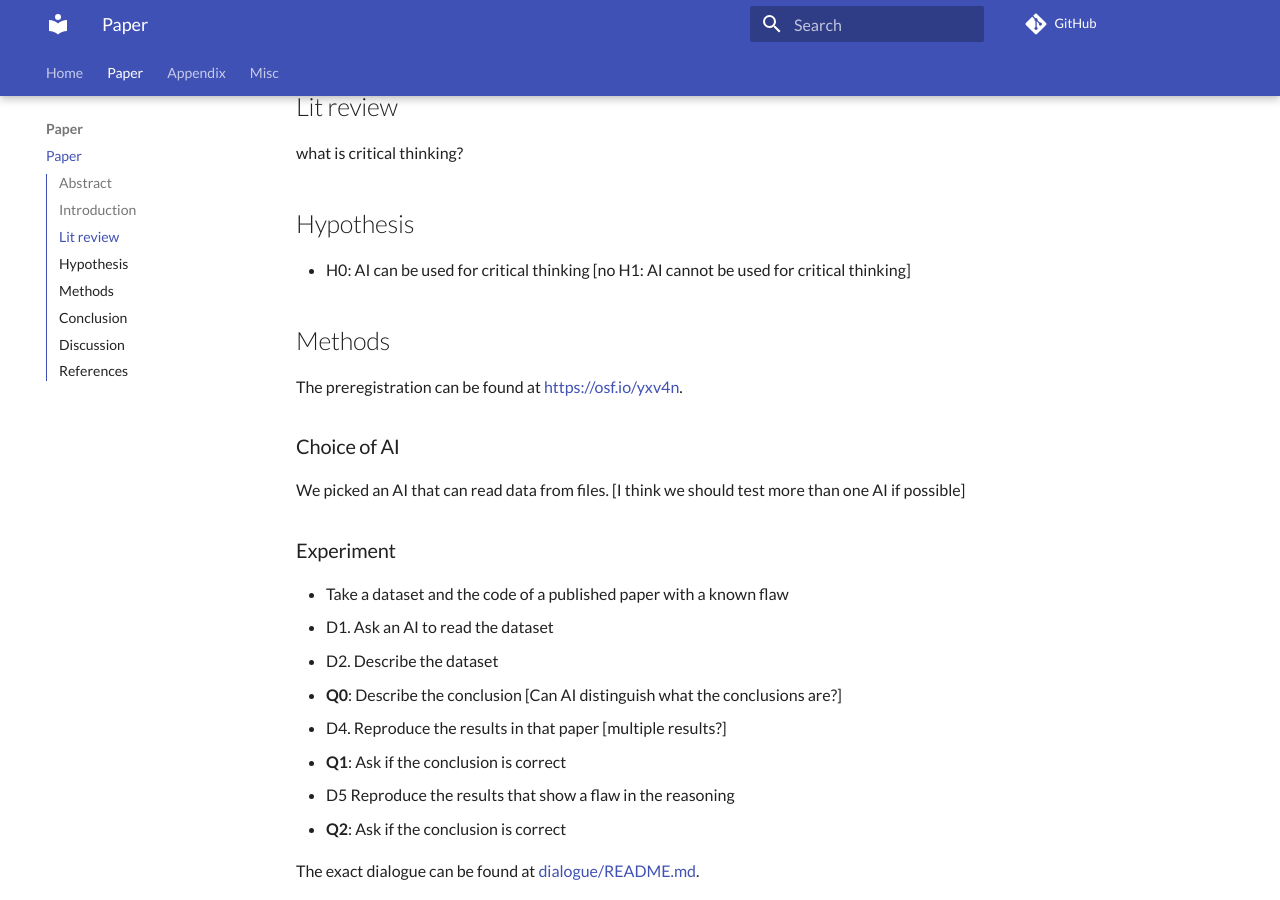
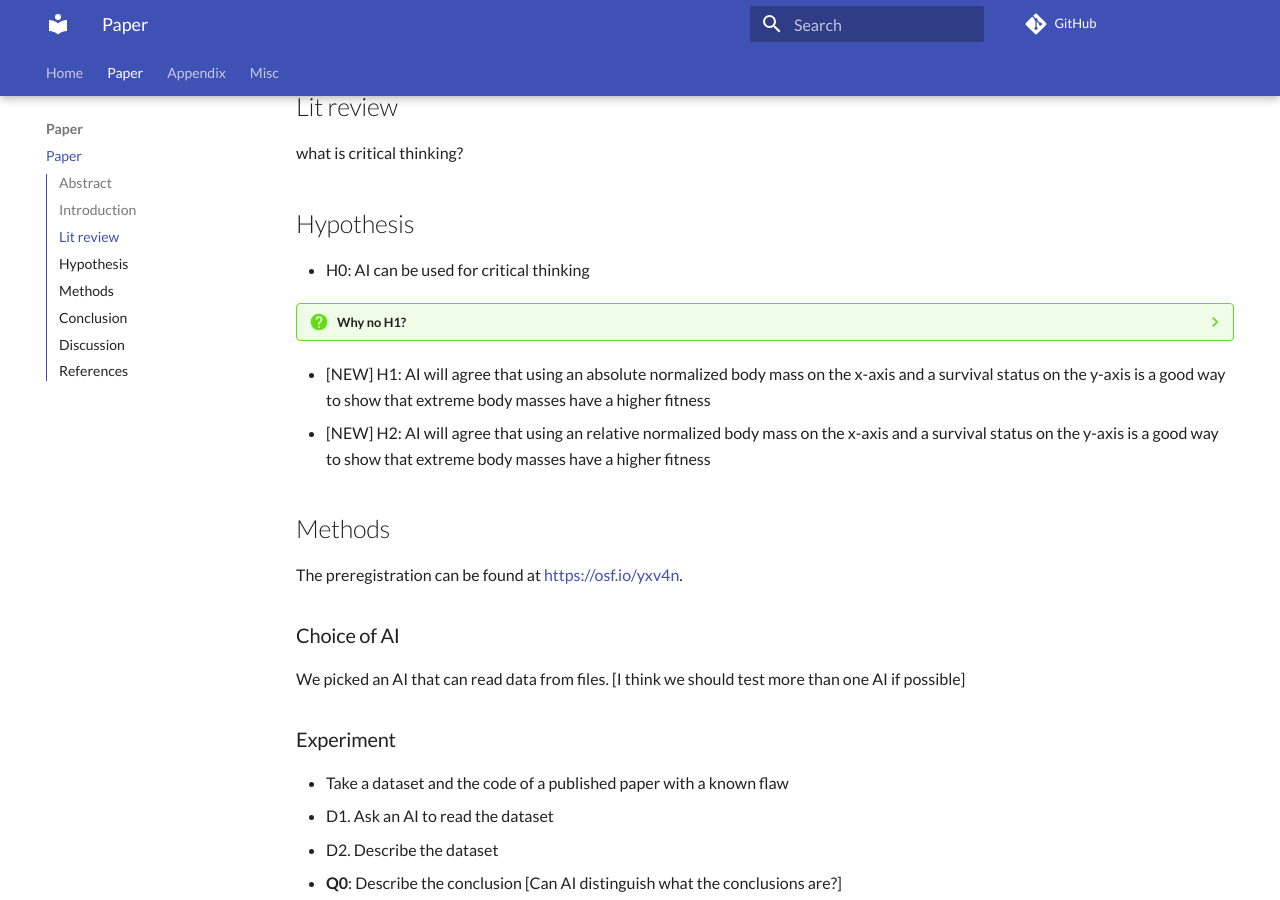
Before and after one commit to richelbilderbeek/paper_critical_ai, an MkDocs documentation site: the page built from docs/paper.md, in a window 1280 px wide and 900 px high, scrolled down 1158 px. Built offline with MkDocs 1.6.1 and Material for MkDocs 9.7.7, drawn with Linux system fonts in a browser that asks for light colours; comment, search, counter and statistics services are not loaded.

Commit message:
Add sub-hypotheses

```diff
--- a/docs/paper.md
+++ b/docs/paper.md
@@ -64,7 +64,24 @@ what is critical thinking?
 ## Hypothesis
 
 - H0: AI can be used for critical thinking
-[no H1: AI cannot be used for critical thinking]
+
+???- question "Why no H1?"
+
+    As remarked by JMS, H1 'AI cannot be used for critical thinking'
+    is missing. I (RJCB) think that adding H1 would be redundant.
+
+    I would agree that, when there are more hypotheses,
+    to start numbering hypotheses from one, e.g. H1 and onwards
+    (i.e. don't start counting from zero)
+
+    We can vote on whether H1 (as a complement to H0) should be added.
+
+- [NEW] H1: AI will agree that using an absolute normalized body mass
+  on the x-axis and a survival status on the y-axis is a
+  good way to show that extreme body masses have a higher fitness
+- [NEW] H2: AI will agree that using an relative normalized body mass
+  on the x-axis and a survival status on the y-axis is a
+  good way to show that extreme body masses have a higher fitness
 
 ## Methods
 
```
